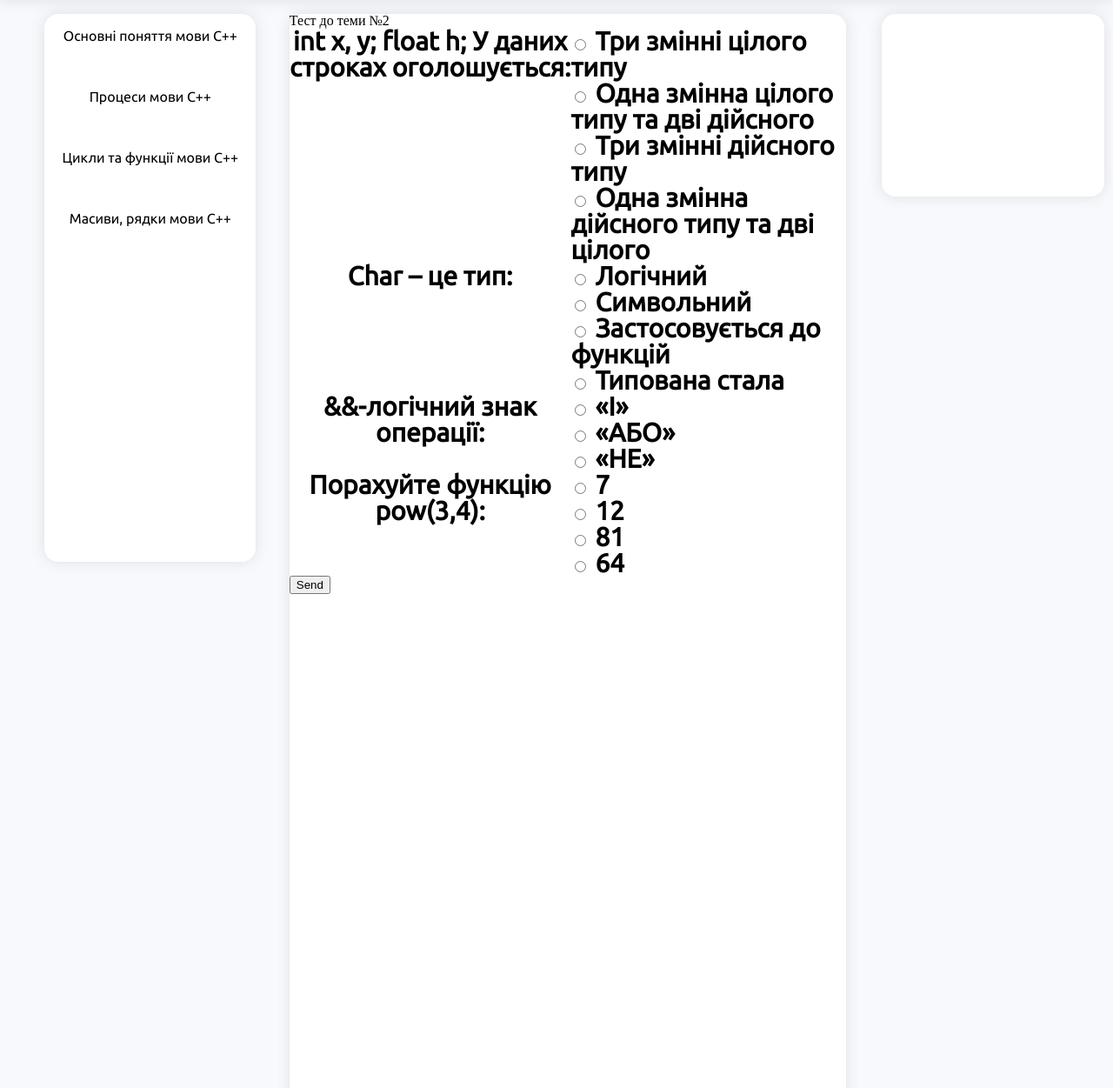
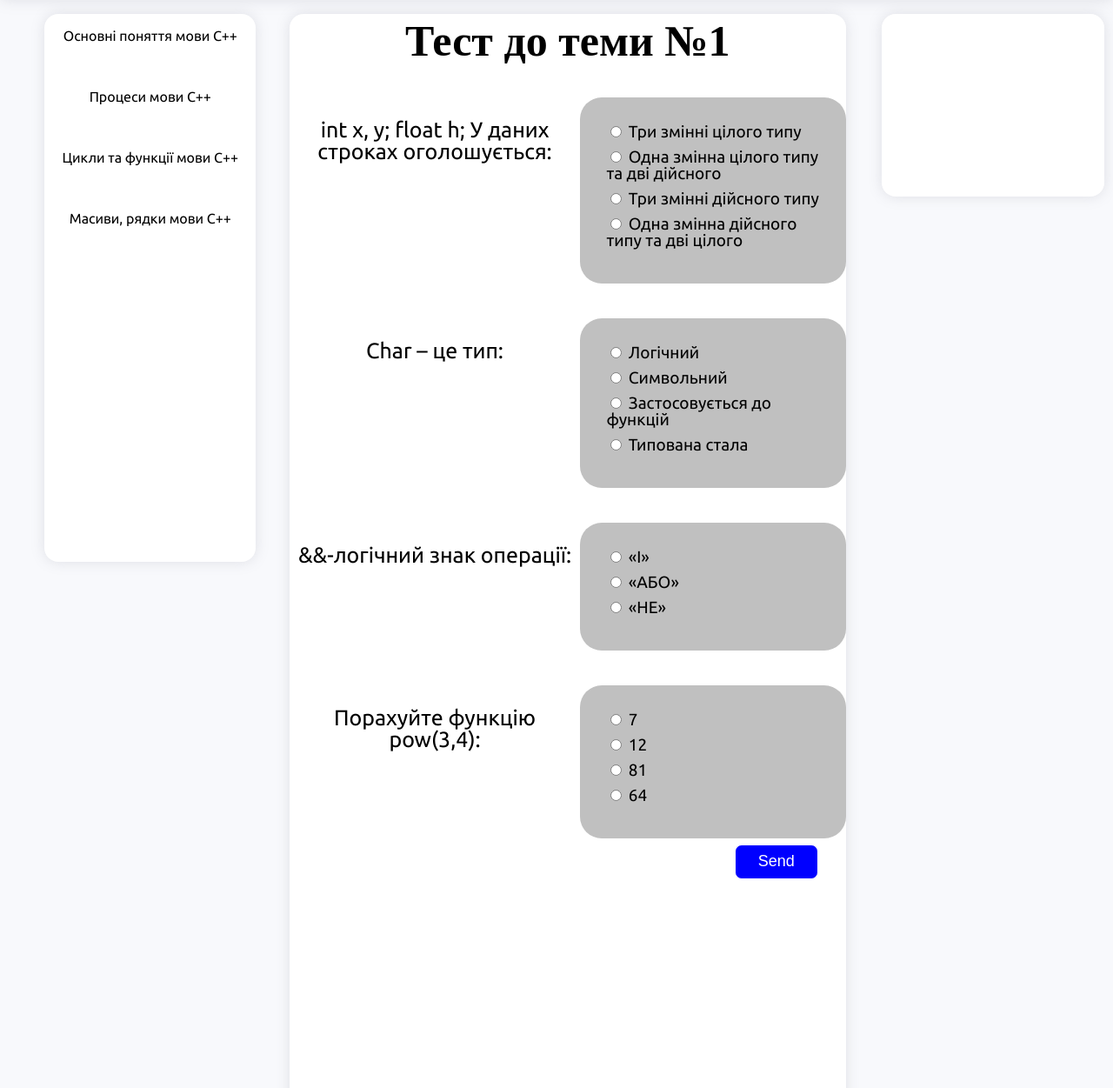
Before and after one commit to kostya-kon/multimedia_guide_for_cpp, a Django app: page /test/1/ in a window 1280 px wide. Shown: the part 64-1315 px from the top of the page at 87% size. Run offline with Django 3.2, Linux system fonts and the light colour scheme; some web fonts are replaced.

Commit message:
Added style for test pages

```diff
--- a/static/style/tests.css
+++ b/static/style/tests.css
@@ -2,15 +2,66 @@
     font-family: 'Ubuntu';
     src: url(../font/Ubuntu-Regular.ttf);
 }
+.test-form {
+    font-family: 'Ubuntu';
+}
+tbody.test-form
+{
+    background-color: lightblue;
+    border-radius: 13px;
+}
+tr .test-form
+{
+    padding-top: 0px;
+    margin-top: 0px;
+    border-radius: 15px;
+    font-size: 25px;
+}
+label .test-form
+{
+    font-size: 10px;
+    padding-top: 10px;
+}
+.test-form ul
+{
+    display: block;
+    background-color: silver;
+    font-size: 19px;
+    padding: 30px;
+    border-radius:25px;
+    margin-top: 40px;
+}
+.test-form li
+{
+    margin-bottom: 10px;
+    display: flex;
+    flex-direction: row;
+    align-items: center;
+    justify-content: flex-start;
+}
 
-.test-form{
-    font-weight:bold;
-    font-family: 'Ubuntu';
+#sendButton
+{
+    background-color: blue;
+    width: 15%;
+    height: 5vh;
+    color: white;
+    outline: none;
+    border: 1px solid white;
+    border-radius: 8px;
+    font-size: large;
+    margin-left: 80%;
+    margin-top: 1%;
+}
+
+h2
+{
     font-size: 30px;
-
+    font-family: "Ubuntu";
+    text-align: center;
 }
-h2{
-    font-style: italic;
-    font-family: 'Ubuntu';
-    font-size: 30px;
+h1
+{
+    margin-top: 1%;
+    text-align: center;
 }
--- a/templates/tests/test1.html
+++ b/templates/tests/test1.html
@@ -2,14 +2,14 @@
 {% load static %}
 
 {% block main %}
-<h1>Тест до теми №2</h1>
+<h1 class="theme">Тест до теми №1</h1>
 <link rel="stylesheet" href="{% static 'style/tests.css' %}">
 <form method="POST">
         {% csrf_token %}
     <table class="table-test">
         {{ form.as_table }}
     </table>
-    <input type="submit" value="Send" >
+    <input type="submit" id="sendButton" value="Send" >
 </form>
 
 {% if grade > -1 %}
```
Also changed, not shown: templates/tests/test2.html (+2 -2 lines), templates/tests/test3.html (+2 -2 lines), templates/tests/test4.html (+2 -2 lines).
